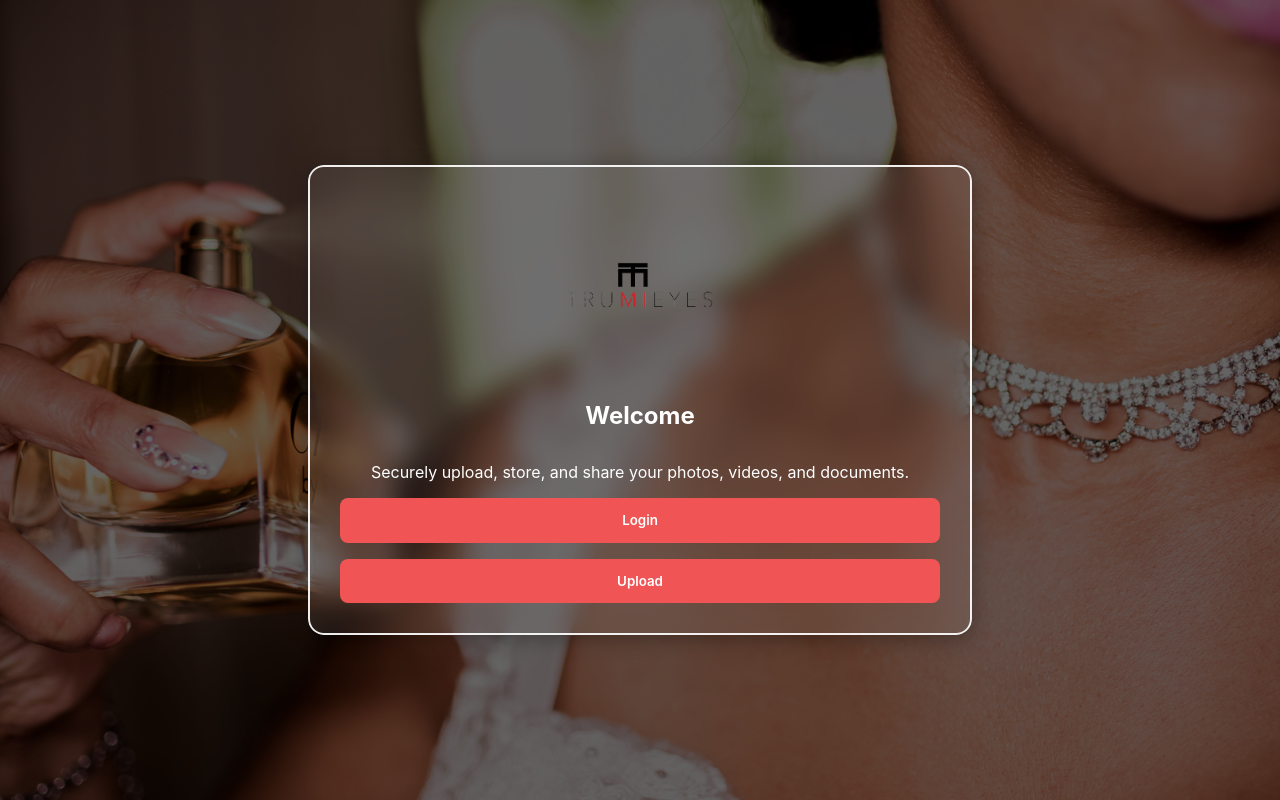
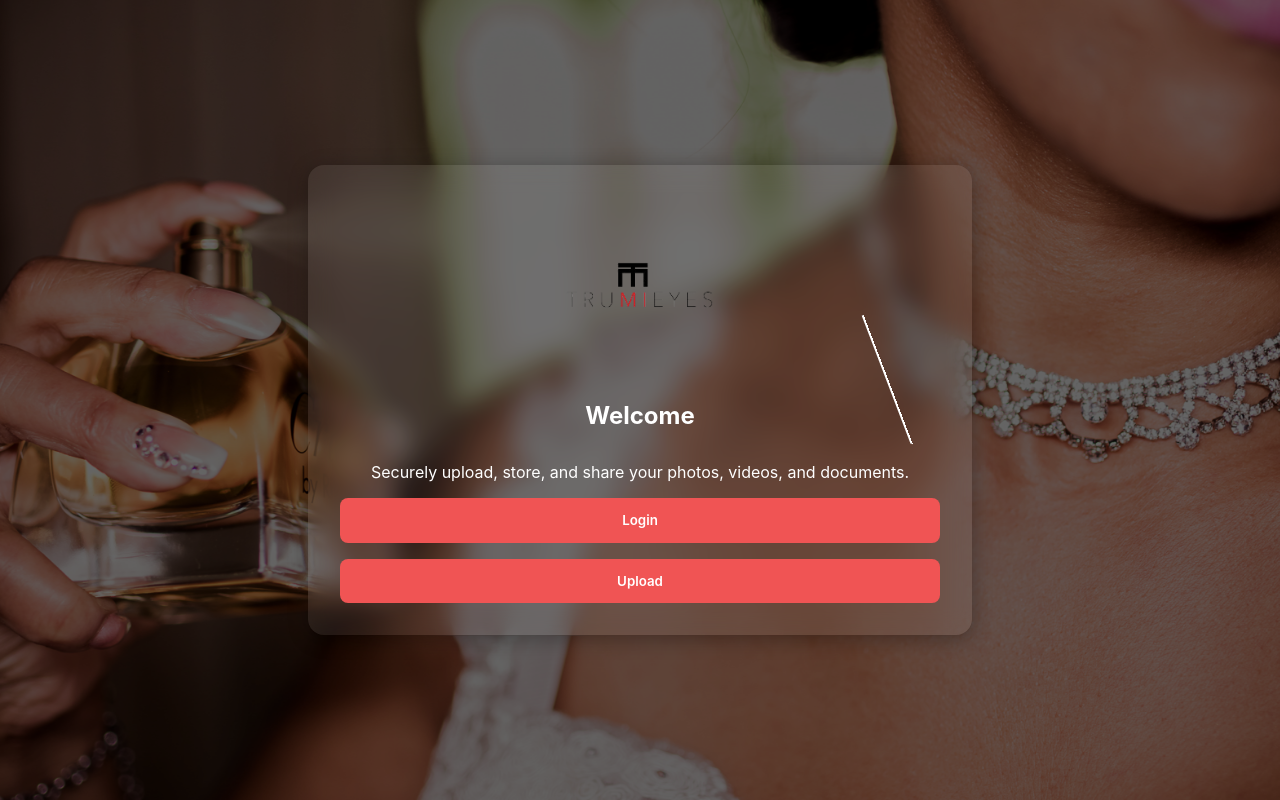
Before and after one commit to DDbyAlfonzo/TruMiEyes, a Next.js app: page / in a window 1280 px wide. Built offline with nearby package versions, Linux system fonts and the light colour scheme.

Commit message:
Add animated glowing white border to container

```diff
--- a/Styles/globals.css
+++ b/Styles/globals.css
@@ -30,33 +30,39 @@ body, html {
   backdrop-filter: blur(12px);
   box-shadow: 0 4px 20px rgba(0, 0, 0, 0.3);
   text-align: center;
-  z-index: 1;
-  overflow: hidden;
+  z-index: 0;
 }
 
 .container::before {
   content: '';
   position: absolute;
-  top: 0;
-  left: 0;
-  width: 100%;
-  height: 100%;
-  border: 2px solid white;
-  border-radius: 16px;
-  box-sizing: border-box;
+  top: -4px;
+  left: -4px;
+  right: -4px;
+  bottom: -4px;
+  border-radius: 20px;
+  padding: 2px;
+  background:
+    conic-gradient(
+      from 0deg,
+      white 0deg 30deg,
+      transparent 30deg 360deg
+    );
+  -webkit-mask:
+    linear-gradient(#fff 0 0) content-box,
+    linear-gradient(#fff 0 0);
+  -webkit-mask-composite: destination-out;
+  mask-composite: exclude;
+  animation: border-rotate 2.5s linear infinite;
   z-index: -1;
-  animation: pulseGlow 3s ease-in-out infinite;
-  box-shadow: 0 0 12px rgba(255, 255, 255, 0.4);
 }
 
-@keyframes pulseGlow {
-  0%, 100% {
-    box-shadow: 0 0 12px rgba(255, 255, 255, 0.4);
-    opacity: 1;
+@keyframes border-rotate {
+  0% {
+    transform: rotate(0deg);
   }
-  50% {
-    box-shadow: 0 0 24px rgba(255, 255, 255, 0.8);
-    opacity: 0.7;
+  100% {
+    transform: rotate(360deg);
   }
 }
 
@@ -65,10 +71,16 @@ body, html {
   margin-bottom: 1.5rem;
 }
 
-.container h1,
+.container nav h1,
 .container h2,
 .container p {
   color: white;
+}
+
+@media (max-width: 600px) {
+  .container {
+    padding: 1.2rem;
+  }
 }
 
 input, button {
@@ -96,6 +108,7 @@ button {
   font-weight: 600;
   cursor: pointer;
   transition: background 0.3s ease;
+  box-sizing: border-box;
 }
 
 button:hover {
@@ -104,7 +117,7 @@ button:hover {
 
 nav {
   display: flex;
-  justify-content: center;
+  justify-content: space-between;
   align-items: center;
   margin-bottom: 2rem;
 }
@@ -117,12 +130,9 @@ nav a {
 }
 
 @media (max-width: 600px) {
-  .container {
-    padding: 1.2rem;
-  }
   nav {
     flex-direction: column;
-    align-items: center;
+    align-items: flex-start;
   }
   nav a {
     margin: 0.5rem 0;
```
